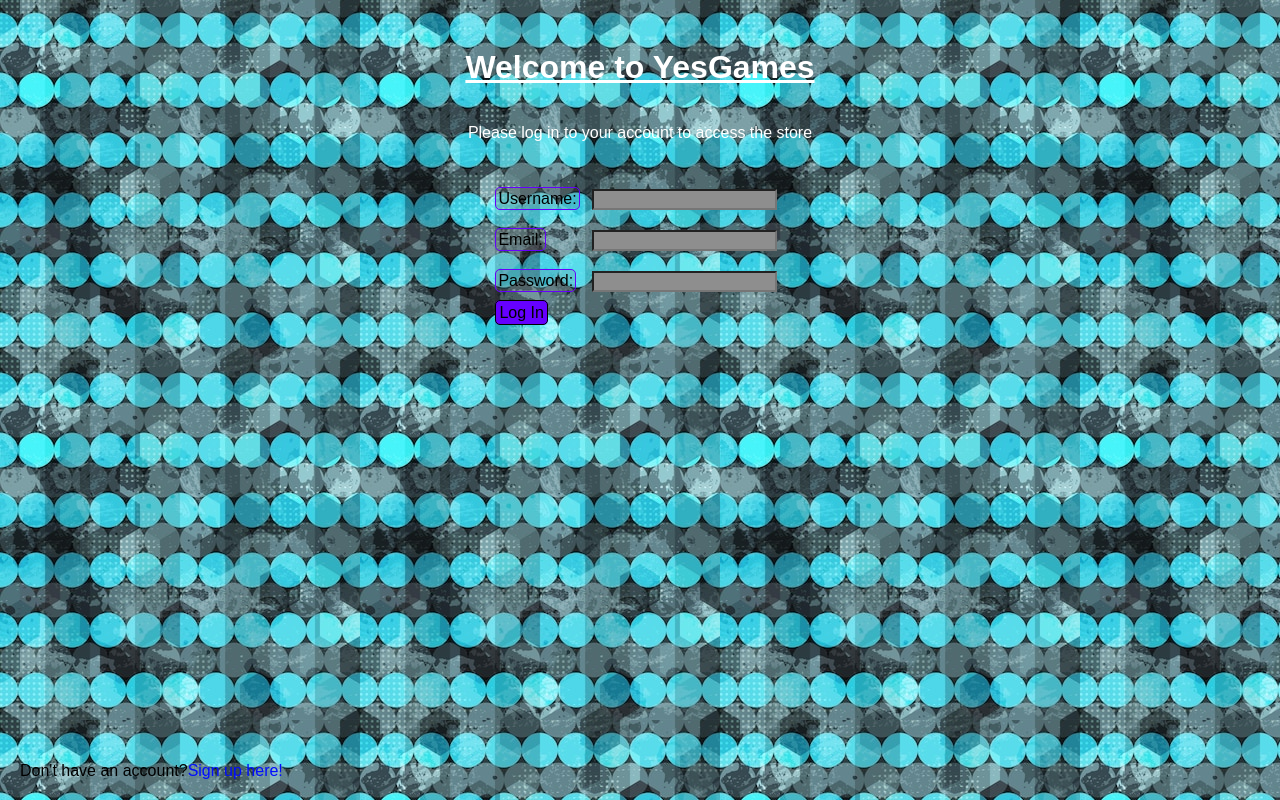
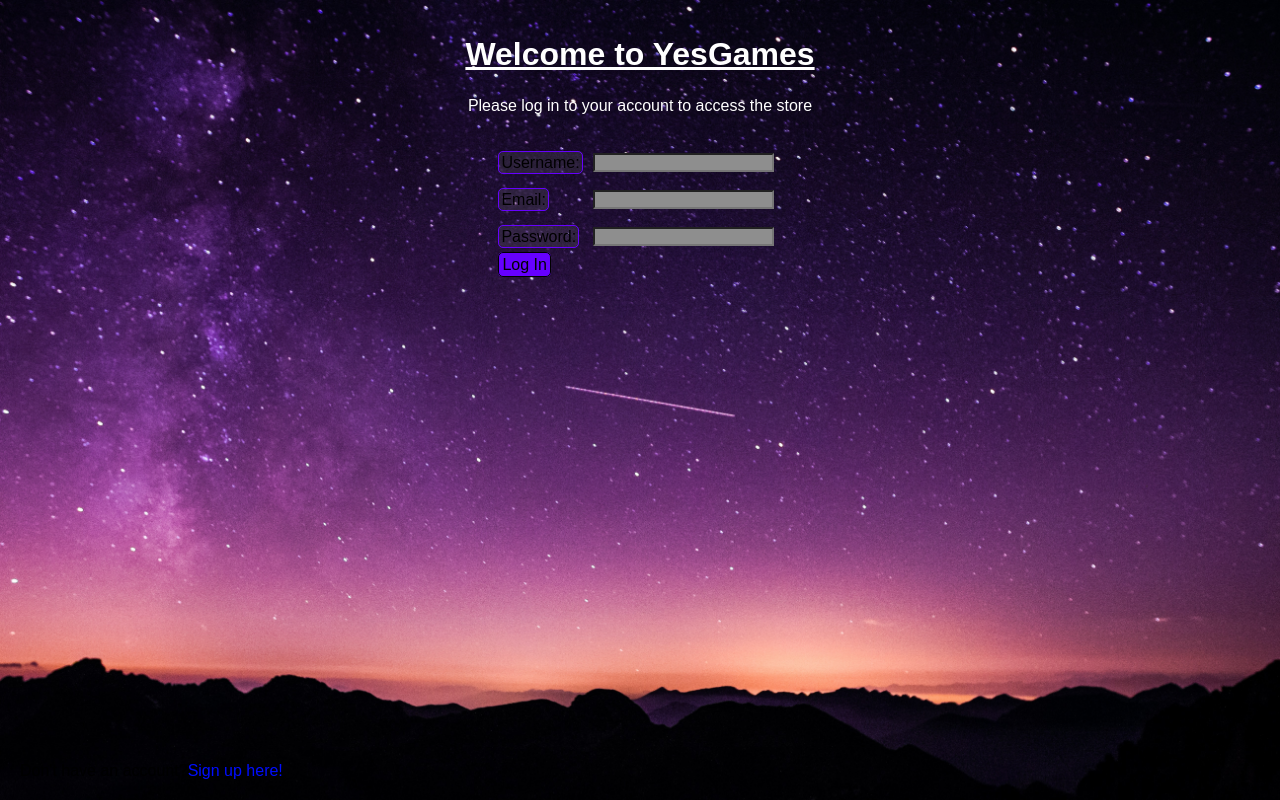
Before and after one commit to Yeetus-The-Feetus/cmps246Project, a PHP site: page / in a window 1280 px wide. Run offline with PHP 8.4, Linux system fonts and the light colour scheme.

Commit message:
trying to fix bg 2.0

```diff
--- a/index.html
+++ b/index.html
@@ -5,6 +5,7 @@
     <link rel="stylesheet" href="login.css" />
   </head>
   <body>
+    <div class="bg">
       <header class="header">
         <h1>Welcome to YesGames</h1>
         <p class="login">Please log in to your account to access the store</p>
@@ -60,5 +61,7 @@
           >Sign up here!</a
         >
       </p>
+    </div>
+
   </body>
 </html>
--- a/login.css
+++ b/login.css
@@ -1,11 +1,18 @@
 *{
     font-family: Arial;
+    margin: 0px;
+    padding: 0px;
 }
 
-body{
+.bg{
     background-image: url(bg.jpg);
-    background-size: auto;
+    background-size: cover;
+    background-repeat: no-repeat;
+    height: 100vh;
 }
+
+
+
 .input{
     float: Center;
     margin:0.5rem;
@@ -15,11 +22,12 @@ h1{
     text-align: center;
     color:white;
     text-decoration: underline;
+    margin: 1rem;
 }
 .login{
     text-align: center;
     color:white;
-
+    margin: 0.5rem;
 }
 .text{
     background-color: rgb(142, 142, 142);
```
Also changed, not shown: bg.jpg, bg1.jpg (deleted). Lines whose indentation alone changed are shown as unchanged.
